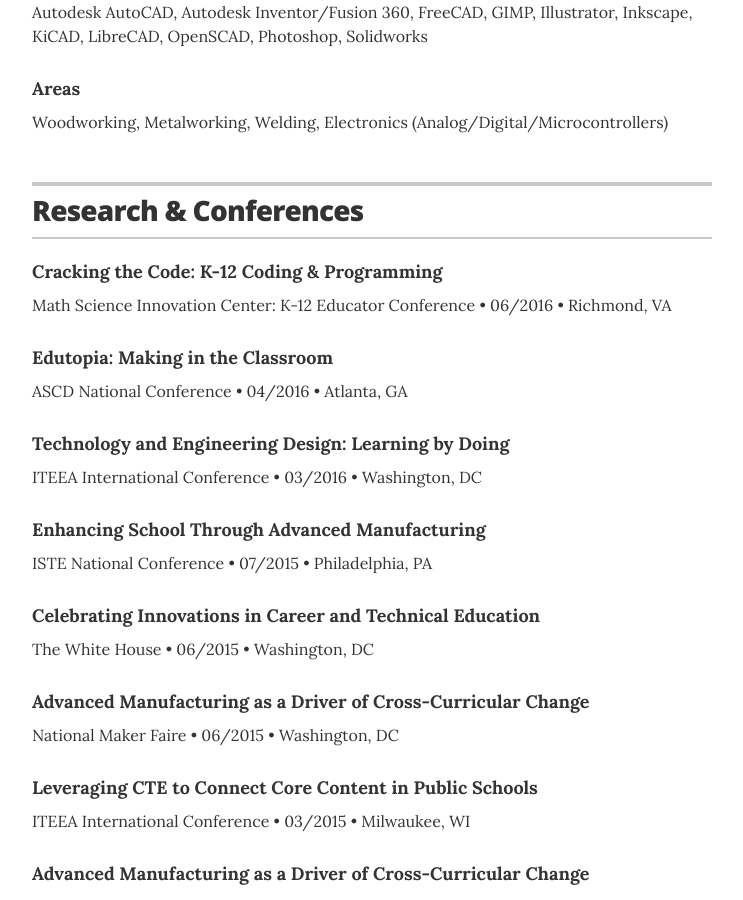
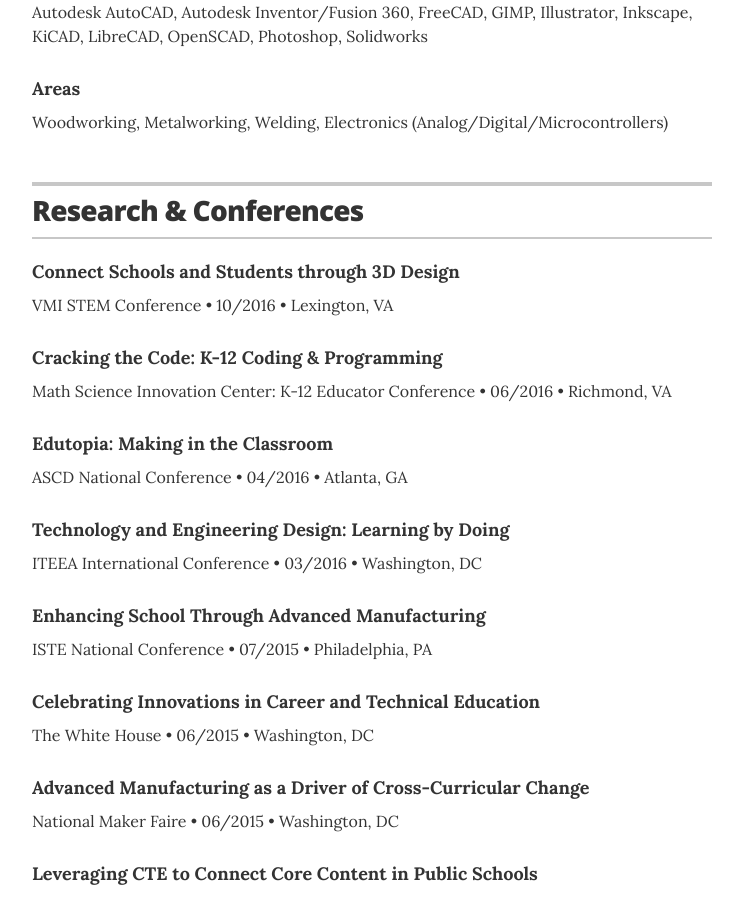
Before and after one commit to eabredder/eabredder.github.io, a Jekyll site: the page built from index.html, in a window 1280 px wide and 900 px high, scrolled down 1809 px. Shown: the whole window, without its empty margins (268-1011 px from the left). Built offline with Jekyll 4.4.1, drawn with Linux system fonts in a browser that asks for light colours; some of the changed text lies outside the part shown.

Commit message:
Update resume.html

```diff
--- a/_layouts/resume.html
+++ b/_layouts/resume.html
@@ -185,6 +185,12 @@
         <header class="section-header">
           <h2>Research & Conferences</h2>
         </header>
+
+         <div class="resume-item">
+          <h4 class="resume-item-details" itemprop="award">Connect Schools and Students through 3D Design</h4>
+          <p class="resume-item-copy">VMI STEM Conference &bull; 10/2016 &bull; Lexington, VA</p>
+        </div>
+
         <div class="resume-item">
           <h4 class="resume-item-details" itemprop="award">Cracking the Code: K-12 Coding & Programming</h4>
           <p class="resume-item-copy">Math Science Innovation Center: K-12 Educator Conference &bull; 06/2016 &bull; Richmond, VA</p>
```
Also changed, not shown: other parts of _layouts/resume.html (+1 -0 lines).
